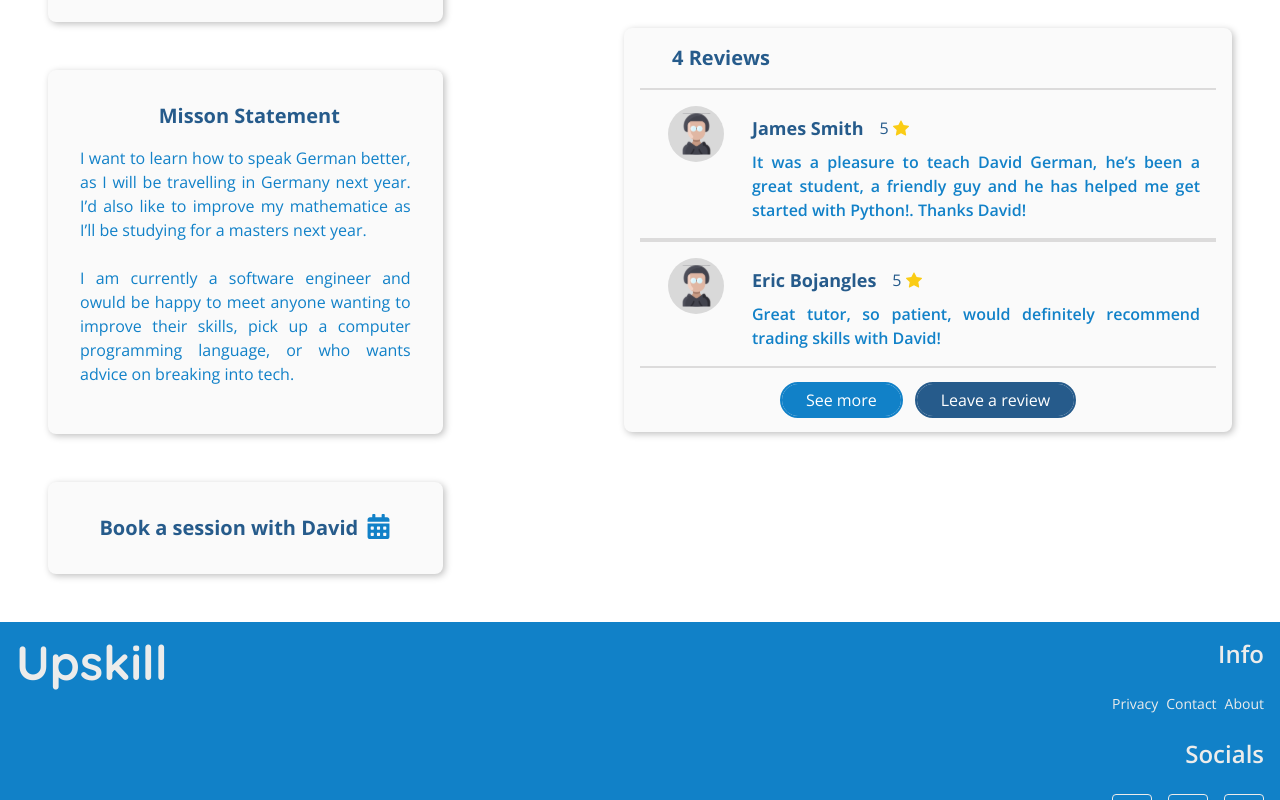
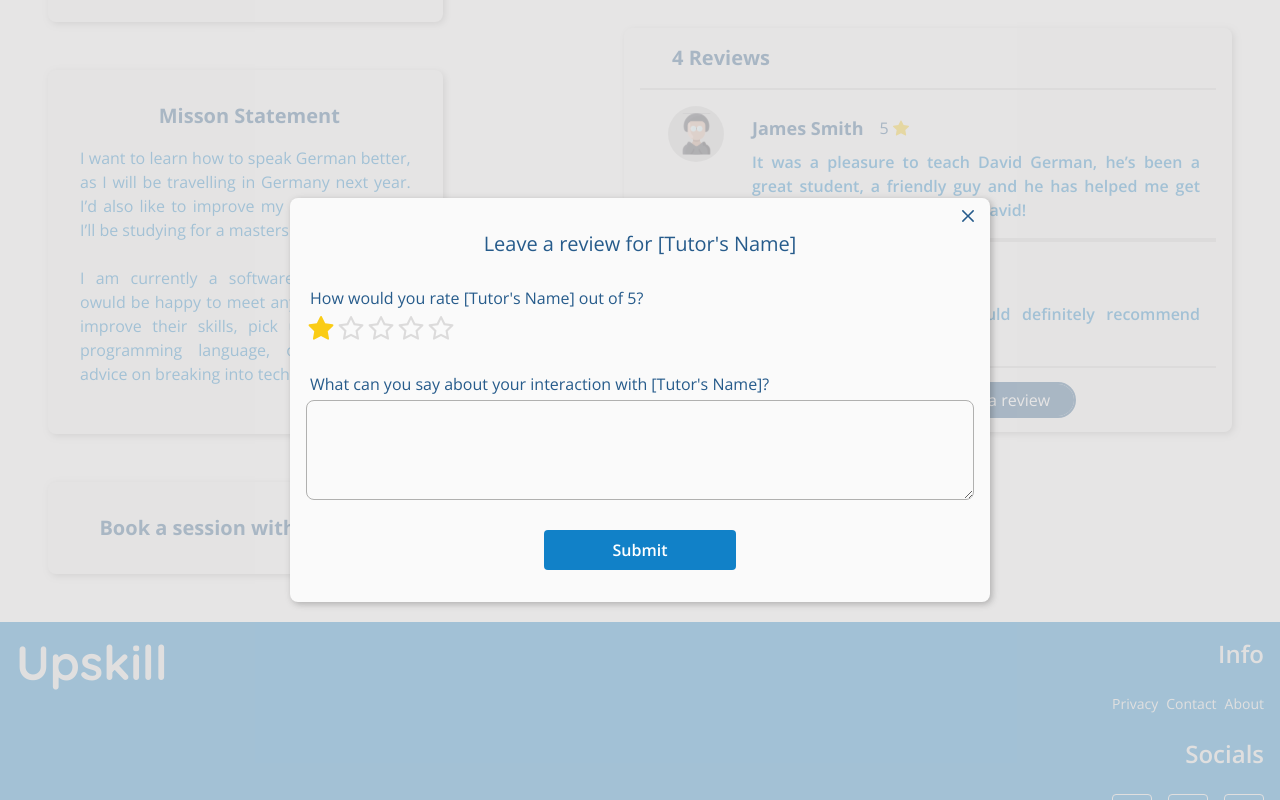
Before and after one commit to chingu-voyages/UpSkill, a React (Vite) app in the folder client/: page /profile in a window 1280 px wide. Both pictures are taken after a click on the button "Leave a review". Shown: the part 671-1471 px from the top of the page. Built offline with nearby package versions, Linux system fonts and the light colour scheme; no server answers.

Commit message:
feature: display and toggle review modal on FE

```diff
--- a/client/src/components/Modal/ReviewModal.jsx
+++ b/client/src/components/Modal/ReviewModal.jsx
@@ -8,6 +8,7 @@ const server = import.meta.env.VITE_SERVER;
 
 const BioModal = ({ setPostReview }) => {
   const clickRef = useRef(null);
+  const reviewInput = useRef(null);
   const [selectStar, setSelectStar] = useState(0);
   const [clicked, setClicked] = useState(false);
   const [error, setError] = useState(false);
@@ -33,31 +34,24 @@ const BioModal = ({ setPostReview }) => {
     e.preventDefault();
     setClicked(true);
 
-    let aboutData, hobbiesData, missionData;
-    const { about, hobbies, mission } = e.target.elements;
-
-    if (about.value !== null && about.value.trim() !== "") {
-      aboutData = about.value;
-    }
-    if (hobbies.value !== null && hobbies.value.trim() !== "") {
-      hobbiesData = hobbies.value;
-    }
-    if (mission.value !== null && mission.value.trim() !== "") {
-      missionData = mission.value;
-    }
-
-    if (!aboutData && !hobbiesData && !missionData) {
+    if (!reviewInput.current.value) {
+      setClicked(false);
       return setError(true);
     } else {
       setError(false);
 
-      const res = axios.put(`${server}/user/info`, {
-        //To take userId from state
-        id: "11684414-9afc-4f10-be32-28bb1652b88e",
-      });
-      if (res) {
-        closeModal();
-      }
+      //review and star values being logged
+      //TODO:
+      //1 - send info to backend
+      //2 - set up rendering of modal in profile section via click.
+
+      // const res = axios.put(`${server}/user/info`, {
+      //   //To take userId from state
+      //   id: "11684414-9afc-4f10-be32-28bb1652b88e",
+      // });
+      // if (res) {
+      //   closeModal();
+      // }
     }
   };
   return (
@@ -91,18 +85,17 @@ const BioModal = ({ setPostReview }) => {
             </label>
             <div className="">
               <textarea
+                ref={reviewInput}
                 name="review"
                 id="review"
-                className="input-field resize-y max-h-[200px] min-h-[100px]"
+                className="input-field resize-y max-h-[200px] min-h-[100px] py-1"
               ></textarea>
             </div>
           </div>
         </div>
 
         {error && (
-          <p className="self-center text-red-500">
-            At least one field must be filled
-          </p>
+          <p className="self-center text-red-500">Please leave a review 🙂</p>
         )}
 
         <button
--- a/client/src/components/SearchProfileCard.jsx
+++ b/client/src/components/SearchProfileCard.jsx
@@ -1,4 +1,3 @@
-import React from "react";
 import { BsFillStarFill } from "react-icons/bs";
 import ButtonUse from "./ButtonUse";
 
--- a/client/src/components/Stars.jsx
+++ b/client/src/components/Stars.jsx
@@ -1,6 +1,4 @@
-import { useState } from "react";
 import { AiFillStar, AiOutlineStar } from "react-icons/ai";
-
 const Stars = ({ setSelectStar, selectStar }) => {
   const handleClick = (e, i) => {
     e.preventDefault();
--- a/client/src/pages/profile/index.jsx
+++ b/client/src/pages/profile/index.jsx
@@ -18,6 +18,7 @@ import Reviews from "../../components/Reviews";
 import ReviewModal from "../../components/Modal/ReviewModal";
 function Profile() {
   const [width, setWidth] = useState(window.innerWidth);
+  const [postReview, setPostReview] = useState(false);
 
   useEffect(() => {
     function handleResize() {
@@ -29,13 +30,24 @@ function Profile() {
     };
   }, [width]);
 
+  useEffect(() => {
+    if (postReview) {
+      window.document.body.style.overflow = "hidden";
+    } else if (!postReview) {
+      window.document.body.style.overflow = "unset";
+    }
+  }, [postReview]);
+
   const handleClick = e => {
     e.stopPropagation();
+    setPostReview(true);
   };
 
   return (
     <main className=" text-primary lg:flex lg:h-max lg:items-center">
-      {/* <ReviewModal /> */}
+      {postReview && (
+        <ReviewModal postReview={postReview} setPostReview={setPostReview} />
+      )}
       <div className="lg:flex lg:h-max lg:flex-row lg:justify-between ">
         <section className="lg:ml-8 lg:w-1/3">
           <div className="flex items-center flex-col lg:h-auto lg:my-12">
@@ -60,7 +72,7 @@ function Profile() {
                 5.0
               </div>
               <div className="font-bold text-grotto-100 mx-2 flex flex-row items-center text-xl">
-                Ratings count
+                Rating
               </div>
             </div>
           </div>
```
